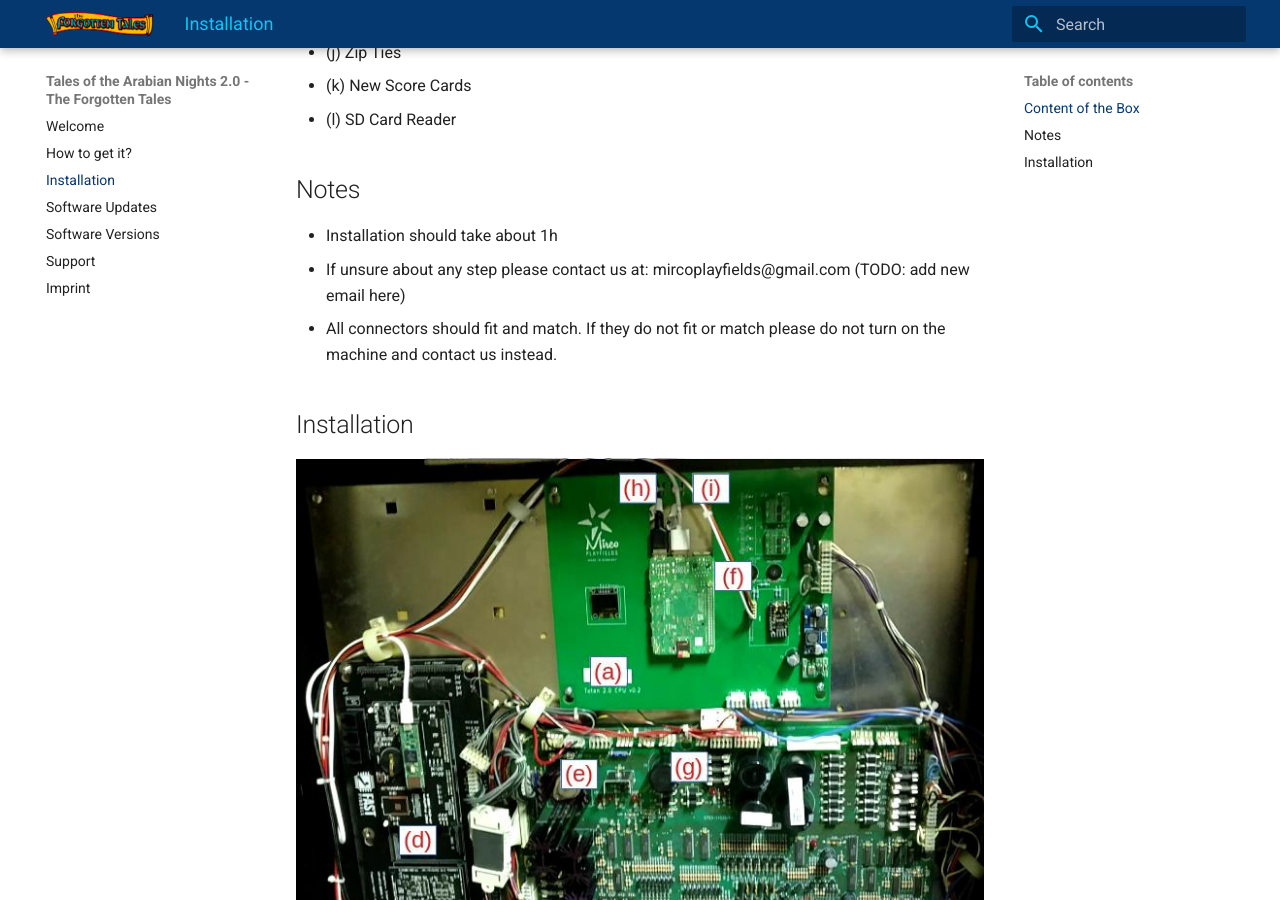
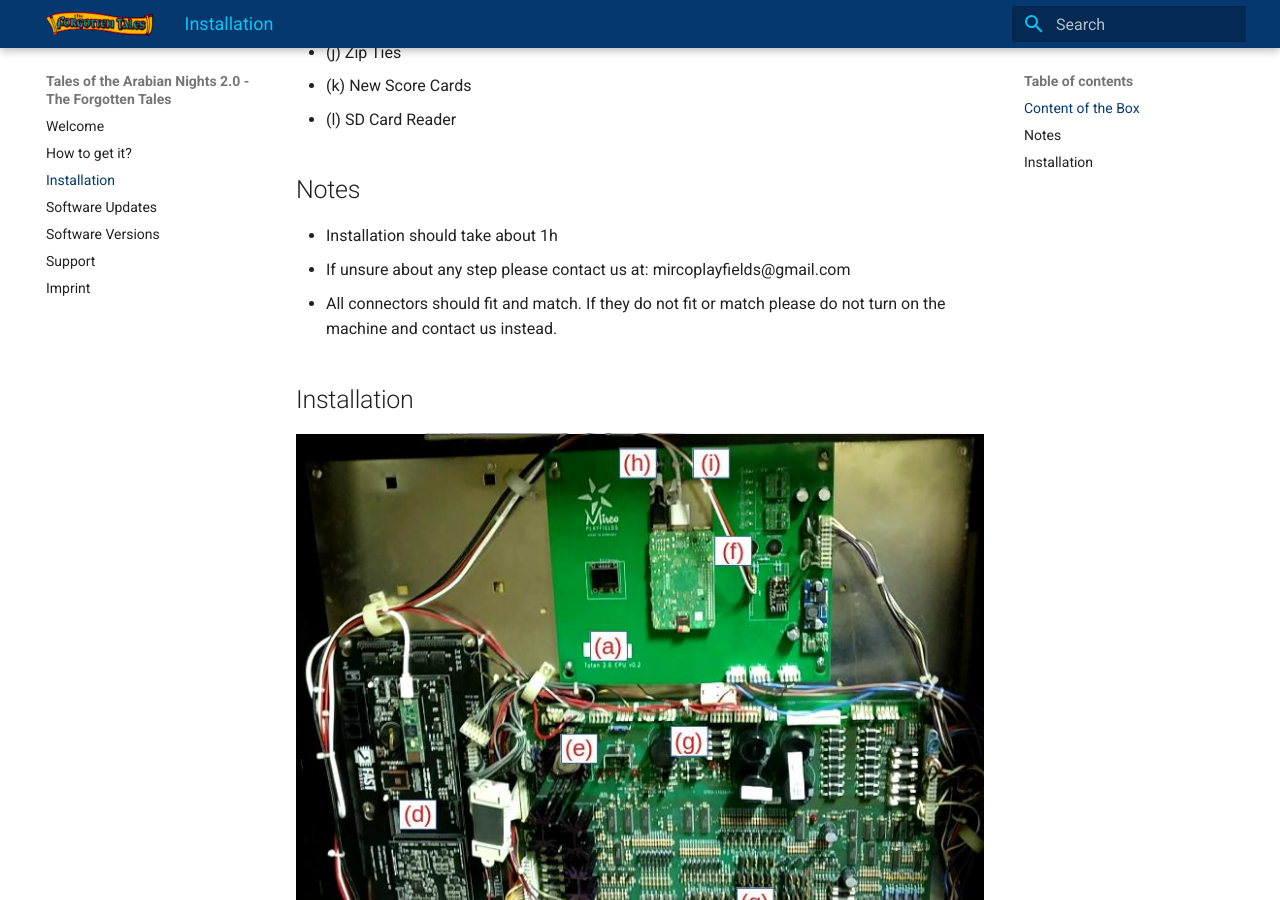
Before and after one commit to totan-forgottentales/totan-forgottentales, an MkDocs documentation site: the page built from docs/installation.md, in a window 1280 px wide and 900 px high, scrolled down 535 px. Built offline with MkDocs 1.6.1 and Material for MkDocs 9.7.7, drawn with Linux system fonts in a browser that asks for light colours.

```diff
--- a/docs/installation.md
+++ b/docs/installation.md
@@ -18,7 +18,7 @@
 ## Notes
 
 * Installation should take about 1h
-* If unsure about any step please contact us at: mircoplayfields@gmail.com (TODO: add new email here)
+* If unsure about any step please contact us at: mircoplayfields@gmail.com
 * All connectors should fit and match. If they do not fit or match please do not turn on the machine and contact us instead.
 
 ## Installation
```
Also changed, not shown: other parts of docs/installation.md (+3 -0 lines), docs/images/plunger1.jpg (added), docs/images/plunger2.jpg (added).
